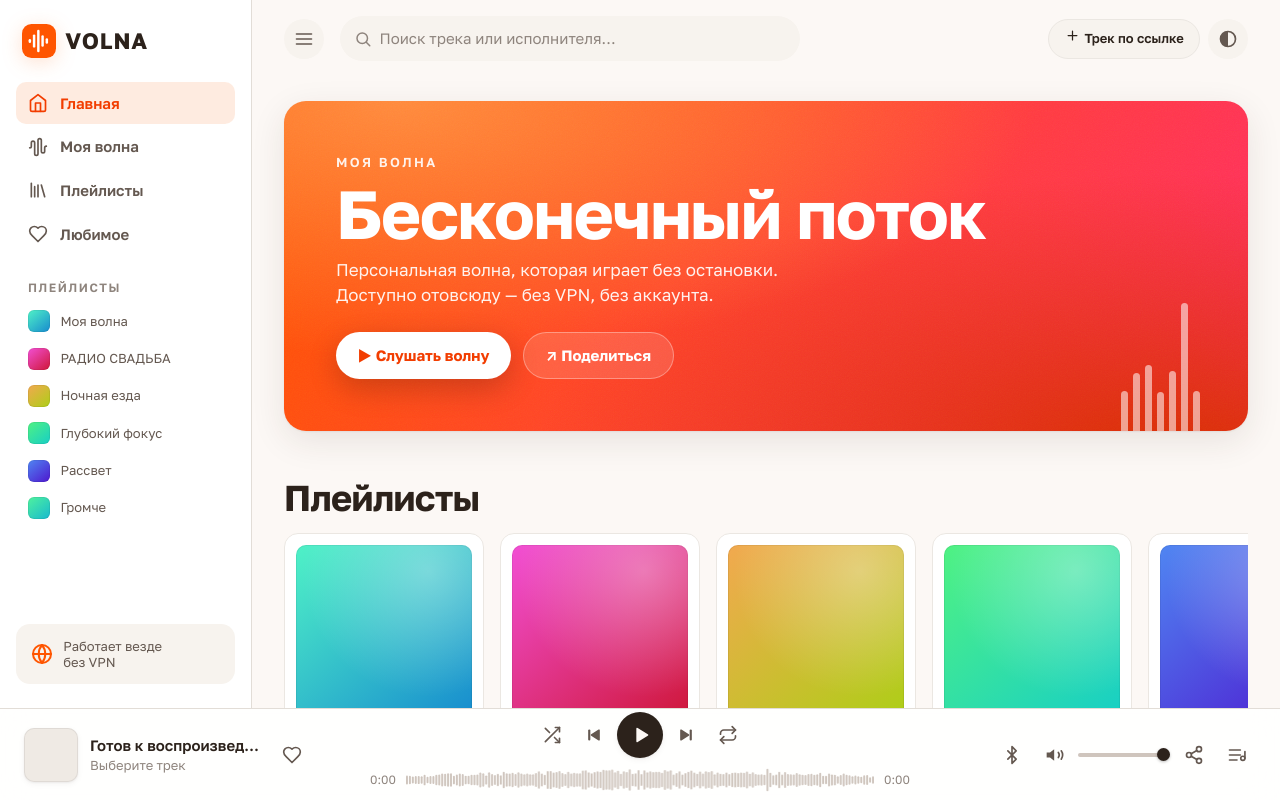
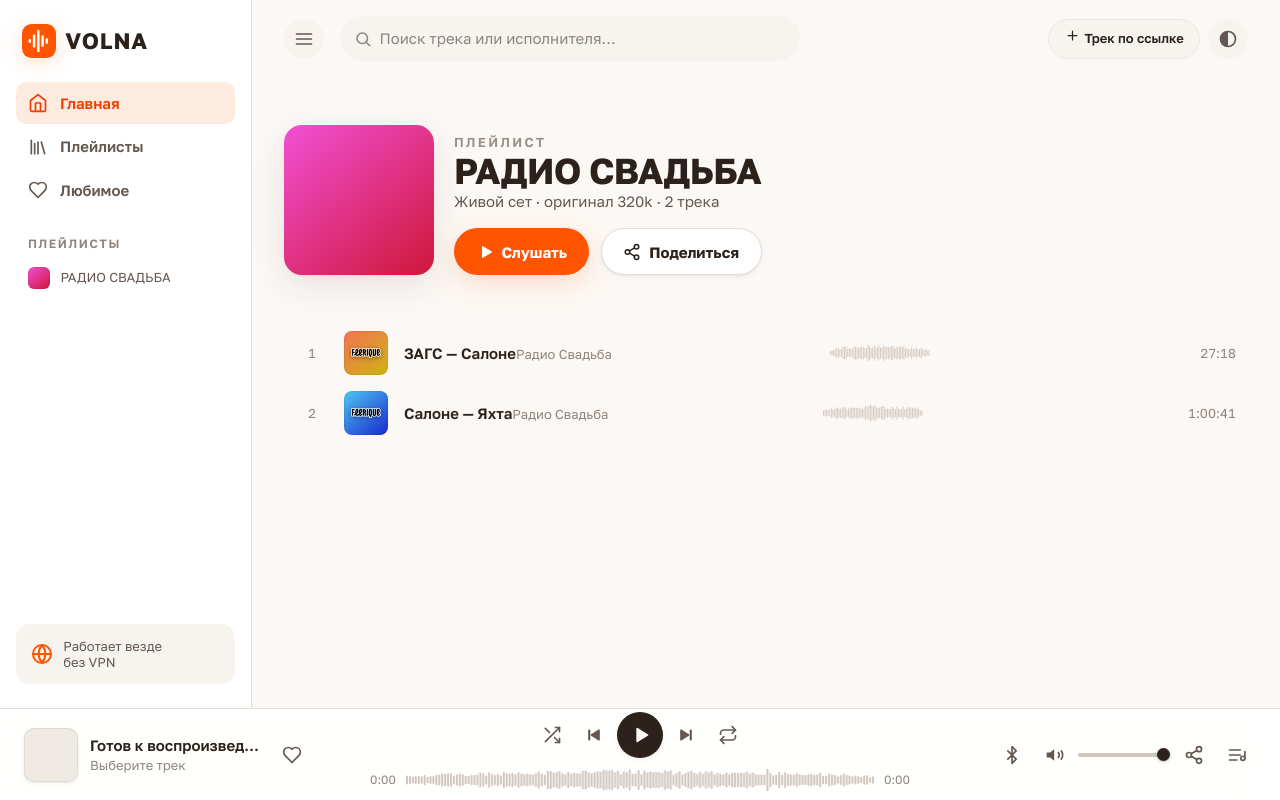
Before and after one commit to nikumen/radio-svadba, a plain HTML site: page index.html in a window 1280 px wide. Drawn offline with Linux system fonts and the light colour scheme; a web font is replaced by a local one.

Commit message:
feat: оставить только плейлист РАДИО СВАДЬБА (убраны демо-плейлисты/треки и «Моя волна»)

```diff
--- a/index.html
+++ b/index.html
@@ -35,7 +35,6 @@
 
       <nav class="nav" aria-label="Разделы">
         <button class="nav__item is-active" data-view="home" type="button"><span class="nav__ico" data-icon="home" aria-hidden="true"></span>Главная</button>
-        <button class="nav__item" data-view="wave" type="button"><span class="nav__ico" data-icon="wave" aria-hidden="true"></span>Моя волна</button>
         <button class="nav__item" data-view="playlists" type="button"><span class="nav__ico" data-icon="library" aria-hidden="true"></span>Плейлисты</button>
         <button class="nav__item" data-view="liked" type="button"><span class="nav__ico" data-icon="heart" aria-hidden="true"></span>Любимое</button>
       </nav>
--- a/src/data/catalog.js
+++ b/src/data/catalog.js
@@ -1,26 +1,8 @@
 // VOLNA demo catalog — freely reachable, CORS-friendly audio (SoundHelix CDN).
 // Works worldwide with no VPN, no auth, no geo-lock. Real durations fill in on play.
 
-const src = (n) => `https://www.soundhelix.com/examples/mp3/SoundHelix-Song-${n}.mp3`;
-
-export const TRACKS = [
-  { id: "s1",  title: "Nightfall Drive", artist: "Lukas Vei",   src: src(1),  duration: 372 },
-  { id: "s2",  title: "Paper Cities",    artist: "MELØW",       src: src(2),  duration: 426 },
-  { id: "s3",  title: "Velvet Static",   artist: "Sora Kits",   src: src(3),  duration: 348 },
-  { id: "s4",  title: "Golden Hour",     artist: "Anna Lune",   src: src(4),  duration: 290 },
-  { id: "s5",  title: "Concrete Bloom",  artist: "Reyko",       src: src(5),  duration: 396 },
-  { id: "s6",  title: "Slow Tide",       artist: "Håkon",       src: src(6),  duration: 264 },
-  { id: "s7",  title: "Neon Rituals",    artist: "VANT",        src: src(7),  duration: 412 },
-  { id: "s8",  title: "Afterglow",       artist: "Mira Sol",    src: src(8),  duration: 305 },
-  { id: "s9",  title: "Glasshouse",      artist: "Tomo",        src: src(9),  duration: 330 },
-  { id: "s10", title: "Northbound",      artist: "Eli Frost",   src: src(10), duration: 358 },
-  { id: "s11", title: "Marble Skies",    artist: "Juno Park",   src: src(11), duration: 276 },
-  { id: "s12", title: "Lowlight",        artist: "Sasha Vey",   src: src(12), duration: 384 },
-  { id: "s13", title: "Embers",          artist: "Noor",        src: src(13), duration: 312 },
-  { id: "s14", title: "Driftwood",       artist: "Kai Mori",    src: src(14), duration: 268 },
-  { id: "s15", title: "Signal Lost",     artist: "ODA",         src: src(15), duration: 402 },
-  { id: "s16", title: "Daybreak",        artist: "Lena Wilde",  src: src(16), duration: 294 },
-];
+// Демо-треки убраны — сайт посвящён только плейлисту РАДИО СВАДЬБА.
+export const TRACKS = [];
 
 // Live wedding sets — original 320 kbps, self-hosted on Beget VPS (allmusicbot.ru,
 // RU-доступно без VPN, постоянная ссылка, range/seek, CORS). Не пережато.
@@ -35,12 +17,7 @@ const byId = new Map([...TRACKS, ...WEDDING].map((t) => [t.id, t]));
 export const getTrack = (id) => byId.get(id) || null;
 
 export const PLAYLISTS = [
-  { id: "wave",    title: "Моя волна",      subtitle: "Бесконечный поток",         wave: true, trackIds: TRACKS.map((t) => t.id) },
-  { id: "wedding", title: "РАДИО СВАДЬБА",  subtitle: "Живой сет · оригинал 320k", tracks: WEDDING },
-  { id: "night",   title: "Ночная езда",    subtitle: "Тёмный синт и драйв",      trackIds: ["s1", "s7", "s12", "s15", "s10", "s5"] },
-  { id: "focus",   title: "Глубокий фокус", subtitle: "Спокойствие и поток",      trackIds: ["s3", "s9", "s11", "s6", "s2", "s8"] },
-  { id: "sunrise", title: "Рассвет",        subtitle: "Тёплое и светлое",         trackIds: ["s4", "s8", "s16", "s13", "s11"] },
-  { id: "loud",    title: "Громче",         subtitle: "Энергия на максимум",      trackIds: ["s7", "s5", "s1", "s14", "s15"] },
+  { id: "wedding", title: "РАДИО СВАДЬБА", subtitle: "Живой сет · оригинал 320k", tracks: WEDDING },
 ];
 
 const plById = new Map(PLAYLISTS.map((p) => [p.id, p]));
--- a/src/ui/views.js
+++ b/src/ui/views.js
@@ -1,5 +1,5 @@
-// VOLNA views: home, playlists, playlist detail, liked, search.
-import { TRACKS, PLAYLISTS, getTrack, getPlaylist, playlistTracks, waveBatch } from "../data/catalog.js";
+// VOLNA views — сайт посвящён единственному плейлисту РАДИО СВАДЬБА.
+import { WEDDING, PLAYLISTS, getTrack, getPlaylist, playlistTracks } from "../data/catalog.js";
 import { h, $, $$, fmtTime, artworkCss, genWaveform, applyCover } from "../lib/util.js";
 import { likes } from "../lib/likes.js";
 import { shareUrl, playlistShareUrl } from "../share/share.js";
@@ -49,12 +49,12 @@ export function mountViews(player, { play }) {
     return b;
   }
 
-  function trackRow(track, idx, tracks, name, wave) {
+  function trackRow(track, idx, tracks, name) {
     return h("div", {
       class: "trow", role: "button", tabindex: "0",
       dataset: { trackId: track.id }, style: { "--i": idx },
-      onclick: () => play(tracks, idx, name, { wave }),
-      onkeydown: (e) => { if (e.key === "Enter" || e.key === " ") { e.preventDefault(); play(tracks, idx, name, { wave }); } },
+      onclick: () => play(tracks, idx, name),
+      onkeydown: (e) => { if (e.key === "Enter" || e.key === " ") { e.preventDefault(); play(tracks, idx, name); } },
     },
       h("span", { class: "trow__idx" },
         h("span", { class: "num" }, String(idx + 1)),
@@ -71,8 +71,8 @@ export function mountViews(player, { play }) {
     );
   }
 
-  const tracklist = (tracks, name, wave = false) =>
-    h("div", { class: "tracklist" }, ...tracks.map((t, i) => trackRow(t, i, tracks, name, wave)));
+  const tracklist = (tracks, name) =>
+    h("div", { class: "tracklist" }, ...tracks.map((t, i) => trackRow(t, i, tracks, name)));
 
   function section(title, content, more) {
     return h("section", { class: "section" },
@@ -90,7 +90,7 @@ export function mountViews(player, { play }) {
       h("div", { class: "pcard__art", style: { background: artworkCss(pl.id) } },
         h("button", {
           class: "pcard__play", type: "button", "aria-label": "Слушать " + pl.title, html: ICONS.play,
-          onclick: (e) => { e.stopPropagation(); play(pl.wave ? waveBatch(12) : tracks, 0, pl.title, { wave: !!pl.wave }); },
+          onclick: (e) => { e.stopPropagation(); play(tracks, 0, pl.title); },
         })),
       h("div", {},
         h("div", { class: "pcard__title" }, pl.title),
@@ -99,34 +99,17 @@ export function mountViews(player, { play }) {
   }
 
   /* ── views ── */
-  function viewHome() {
-    const frag = h("div", {});
-    frag.append(
-      h("section", { class: "hero" },
-        h("div", { class: "hero__bars", "aria-hidden": "true" },
-          ...Array.from({ length: 7 }, () => h("span", { style: { animationDelay: (Math.random() * -1.4).toFixed(2) + "s" } }))),
-        h("p", { class: "hero__eyebrow" }, "Моя волна"),
-        h("h1", { class: "hero__title" }, "Бесконечный поток"),
-        h("p", { class: "hero__sub" }, "Персональная волна, которая играет без остановки. Доступно отовсюду — без VPN, без аккаунта."),
-        h("div", { class: "hero__actions" },
-          h("button", { class: "pill-btn", type: "button", onclick: () => play(waveBatch(12), 0, "Моя волна", { wave: true }) }, "▶  Слушать волну"),
-          h("button", { class: "pill-btn pill-btn--ghost", type: "button", onclick: () => $("pb-share").click() }, "↗  Поделиться"))
-      ),
-      section("Плейлисты", h("div", { class: "rail" }, ...PLAYLISTS.map(plCard))),
-      section("Все треки", tracklist(TRACKS, "Все треки"), `${TRACKS.length} треков`)
-    );
-    return frag;
-  }
+  function viewHome() { return viewPlaylist("wedding"); } // единственный плейлист = главная
 
   function viewPlaylists() {
-    return h("div", {}, section("Все плейлисты",
+    return h("div", {}, section("Плейлисты",
       h("div", { style: { display: "grid", gap: "1rem", gridTemplateColumns: "repeat(auto-fill, minmax(168px, 1fr))" } },
         ...PLAYLISTS.map(plCard))));
   }
 
   function viewPlaylist(id) {
     const pl = getPlaylist(id);
-    if (!pl) return viewHome();
+    if (!pl) return emptyState("search", "Плейлист не найден", "");
     const tracks = playlistTracks(id);
     return h("div", {},
       h("div", { class: "section", style: { display: "flex", gap: "1.25rem", alignItems: "flex-end", flexWrap: "wrap" } },
@@ -134,11 +117,11 @@ export function mountViews(player, { play }) {
         h("div", {},
           h("p", { class: "hero__eyebrow", style: { color: "var(--text-3)" } }, "Плейлист"),
           h("h1", { style: { fontSize: "var(--t-xl)" } }, pl.title),
-          h("p", { style: { color: "var(--text-2)" } }, `${pl.subtitle} · ${tracks.length} треков`),
+          h("p", { style: { color: "var(--text-2)" } }, `${pl.subtitle} · ${tracks.length} ${tracks.length === 1 ? "трек" : "трека"}`),
           h("div", { class: "hero__actions", style: { marginTop: "1rem" } },
-            h("button", { class: "pill-btn", type: "button", onclick: () => play(pl.wave ? waveBatch(12) : tracks, 0, pl.title, { wave: !!pl.wave }) }, "▶  Слушать"),
-            h("button", { class: "pill-btn pill-btn--ghost", type: "button", onclick: () => shareUrl(playlistShareUrl(id), pl.title) }, "↗  Поделиться")))),
-      h("div", { class: "section" }, tracklist(tracks, pl.title, !!pl.wave))
+            h("button", { class: "pill-btn", type: "button", html: ICONS.play + "<span>Слушать</span>", onclick: () => play(tracks, 0, pl.title) }),
+            h("button", { class: "pill-btn pill-btn--ghost", type: "button", html: ICONS.share + "<span>Поделиться</span>", onclick: () => shareUrl(playlistShareUrl(id), pl.title) })))),
+      h("div", { class: "section" }, tracklist(tracks, pl.title))
     );
   }
 
@@ -149,25 +132,9 @@ export function mountViews(player, { play }) {
     return h("div", {}, section("Любимое", tracklist(tracks, "Любимое"), `${tracks.length}`));
   }
 
-  function viewWave() {
-    const frag = h("div", {});
-    frag.append(
-      h("section", { class: "hero" },
-        h("div", { class: "hero__bars", "aria-hidden": "true" },
-          ...Array.from({ length: 7 }, () => h("span", { style: { animationDelay: (Math.random() * -1.4).toFixed(2) + "s" } }))),
-        h("p", { class: "hero__eyebrow" }, "Моя волна"),
-        h("h1", { class: "hero__title" }, "Бесконечный поток"),
-        h("p", { class: "hero__sub" }, "Запустите волну — треки будут добавляться сами, пока вы слушаете."),
-        h("div", { class: "hero__actions" },
-          h("button", { class: "pill-btn", type: "button", onclick: () => play(waveBatch(12), 0, "Моя волна", { wave: true }) }, "▶  Запустить волну"))),
-      section("В потоке", tracklist(TRACKS, "Моя волна", true))
-    );
-    return frag;
-  }
-
   function viewSearch(q) {
     const lq = q.toLowerCase();
-    const res = TRACKS.filter((t) => t.title.toLowerCase().includes(lq) || t.artist.toLowerCase().includes(lq));
+    const res = WEDDING.filter((t) => t.title.toLowerCase().includes(lq) || t.artist.toLowerCase().includes(lq));
     if (!res.length) return emptyState("search", "Ничего не нашлось", `По запросу «${q}» нет треков. Можно добавить трек по ссылке.`);
     return h("div", {}, section(`Результаты: «${q}»`, tracklist(res, "Поиск"), `${res.length}`));
   }
@@ -183,26 +150,15 @@ export function mountViews(player, { play }) {
     if (current === "search") view.append(viewSearch(query));
     else if (current === "playlists") view.append(viewPlaylists());
     else if (current === "liked") view.append(viewLiked());
-    else if (current === "wave") view.append(viewWave());
     else if (current.startsWith("pl:")) view.append(viewPlaylist(current.slice(3)));
     else view.append(viewHome());
     updateCurrent(player.current());
   }
 
-  function show(v) {
-    current = v; query = "";
-    setNavActive(v === "wave" ? "wave" : v);
-    paint(); view.scrollTop = 0;
-  }
-  function openPlaylist(id) {
-    current = "pl:" + id; query = "";
-    setNavActive("playlists"); paint(); view.scrollTop = 0;
-  }
-  function search(q) {
-    query = q.trim();
-    current = query ? "search" : "home";
-    setNavActive("home"); paint();
-  }
+  function show(v) { current = v; query = ""; setNavActive(v); paint(); view.scrollTop = 0; }
+  function openPlaylist(id) { current = "pl:" + id; query = ""; setNavActive("playlists"); paint(); view.scrollTop = 0; }
+  function search(q) { query = q.trim(); current = query ? "search" : "home"; setNavActive("home"); paint(); }
+
   function updateCurrent(track) {
     const id = track && track.id;
     $$(".trow", view).forEach((r) => r.classList.toggle("is-current", r.dataset.trackId === id));
--- a/styles/components.css
+++ b/styles/components.css
@@ -25,6 +25,7 @@
 .ghost-ico svg { width: 15px; height: 15px; }
 .trow__like svg { width: 17px; height: 17px; }
 .pcard__play svg { width: 18px; height: 18px; }
+.pill-btn svg { width: 18px; height: 18px; }
 .qrow .iconbtn svg { width: 15px; height: 15px; }
 .globe svg { width: 24px; height: 24px; color: var(--accent); }
 .empty__ico svg { width: 42px; height: 42px; color: var(--text-3); }
```
